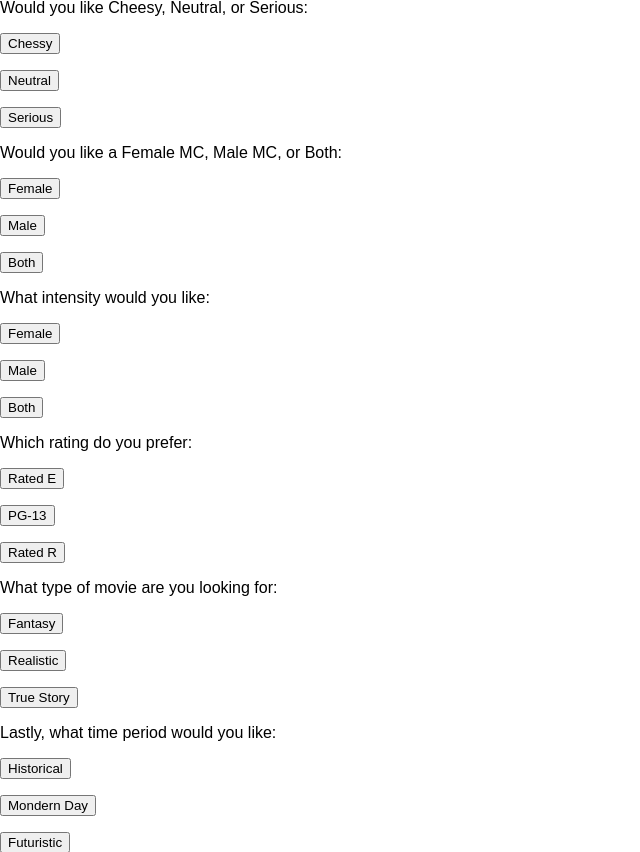
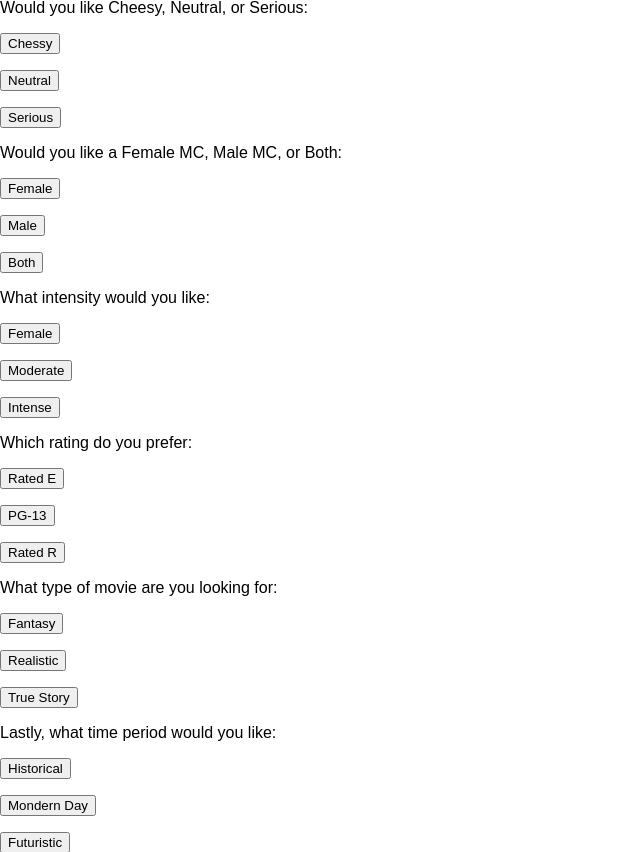
Before and after one commit to elisepolo/hackgt, a Flask app: page / in a window 1280 px wide. Shown: the part 147-999 px from the top of the page, without its empty margins (0-640 px from the left). Run offline with Flask 2, Linux system fonts and the light colour scheme.

Commit message:
Update index.html

```diff
--- a/templates/index.html
+++ b/templates/index.html
@@ -26,8 +26,8 @@
 
             <p>What intensity would you like:</p>
             <p><button name="intensity" type="submit" value="Light-hearted">Female</button>
-            <p><button name="intensity" type="submit" value="Moderate">Male</button>
-            <p><button name="intensity" type="submit" value="Intense">Both</button>
+            <p><button name="intensity" type="submit" value="Moderate">Moderate</button>
+            <p><button name="intensity" type="submit" value="Intense">Intense</button>
 
             <p>Which rating do you prefer:</p>
             <p><button name="rating" type="submit" value="Rated-E">Rated E</button>
```
